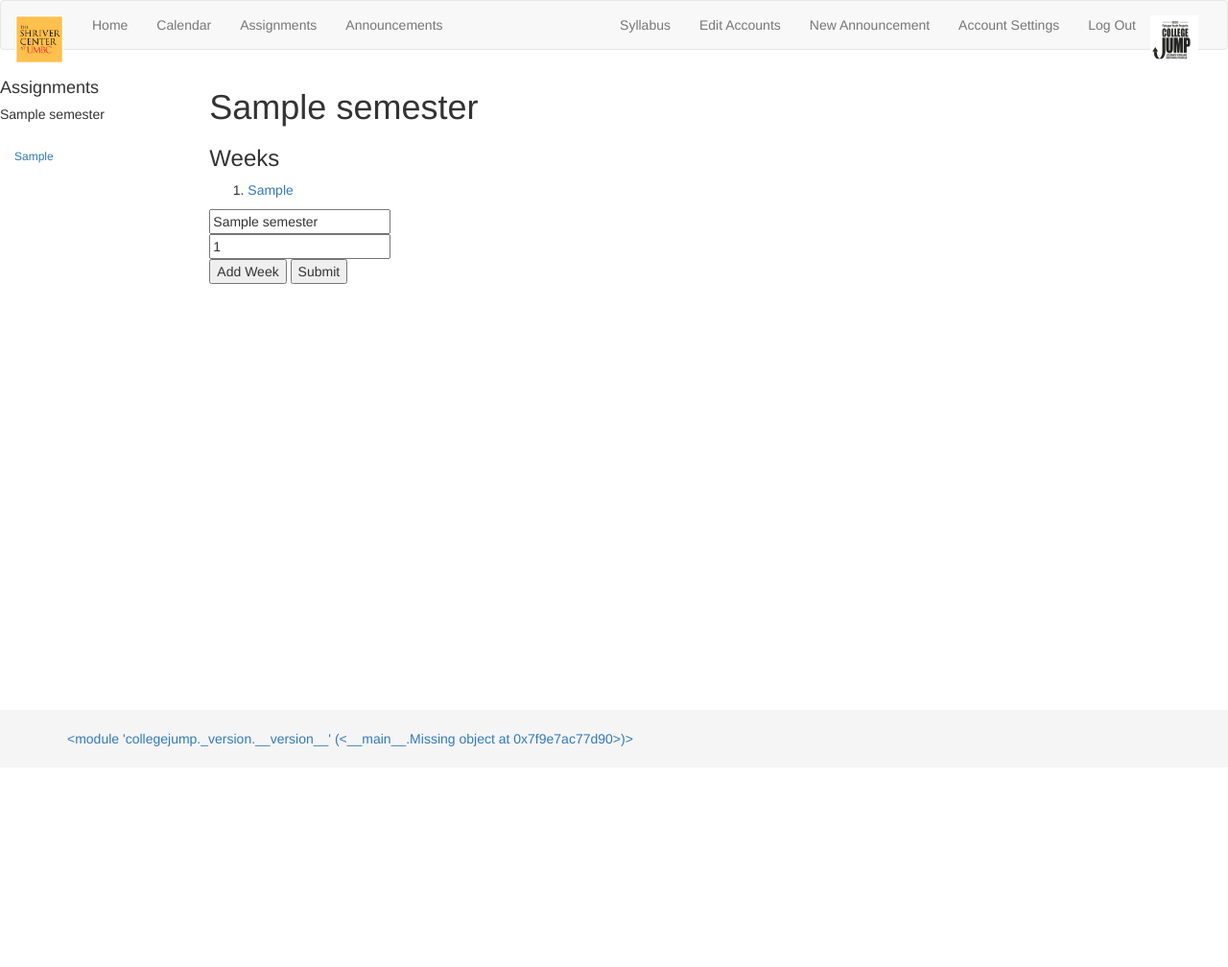
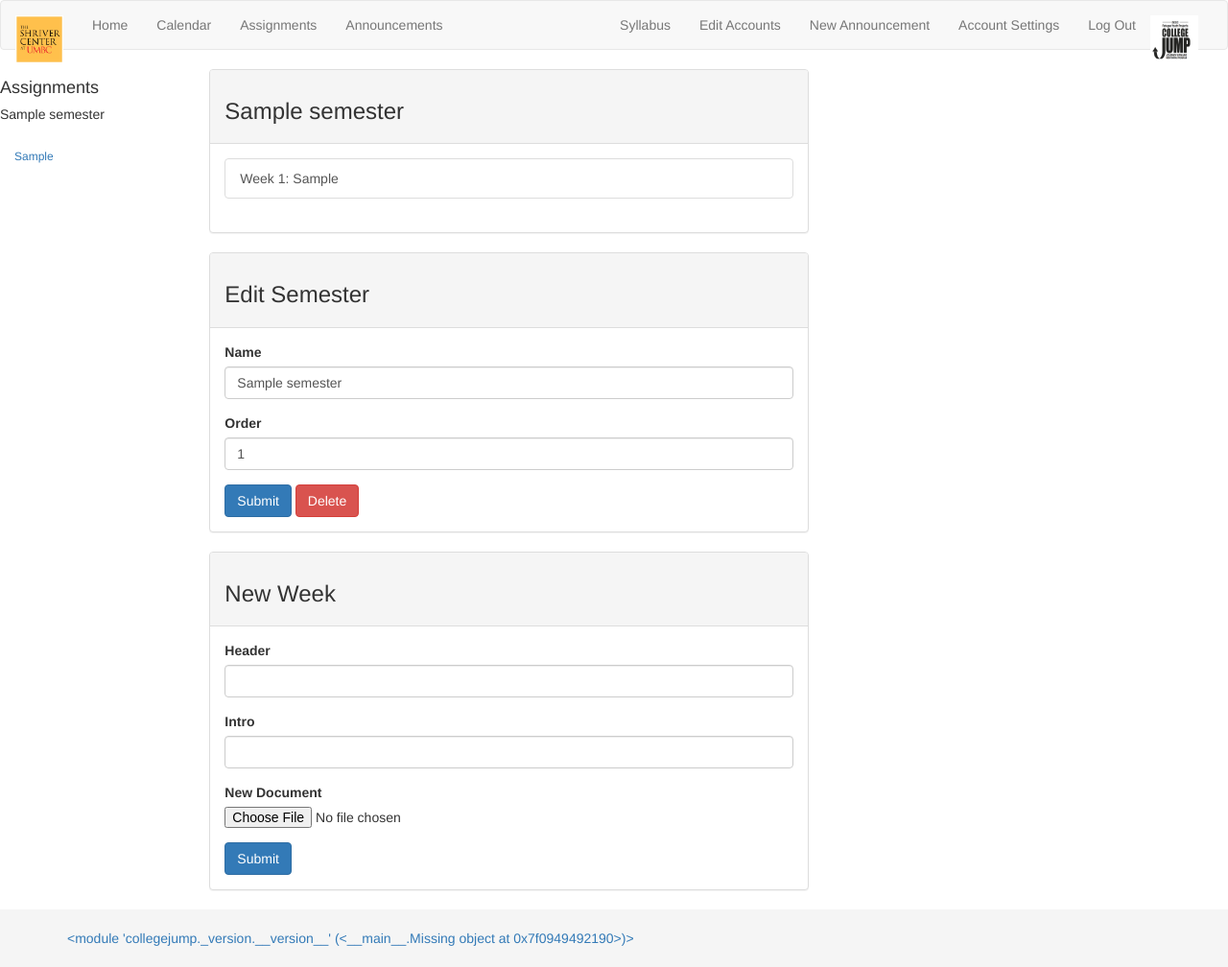
Before and after one commit to UMBC-CMSC447-Spring2017-Team5/college-JUMP, a Flask app: page /syllabus/semester/1 in a window 1280 px wide. Shown: the whole page at 96% size. Before the commit the page ends 778 px from the top, so only its background shows below. Run offline with Flask 2, Linux system fonts and the light colour scheme; a user stored in the database is signed in; tables that the repository leaves empty hold one stand-in row (values such as "Sample post"); parts of the project's set-up code (start-up, migrations or seed data) failed here and were passed over; some libraries are stand-ins or nearby versions.

Commit message:
Clean up semester editing interface
- Semester attributes are editable with a simple form
- Semester may be deleted with a button
- Weeks in the semester are displayed as a list with links to their edit
  pages
- New weeks may be appended to the semester using another form on the
  semester editing page
- Weeks may no longer be edited on the semester page

See #75

```diff
--- a/collegejump/forms.py
+++ b/collegejump/forms.py
@@ -36,12 +36,10 @@ class WeekForm(FlaskForm):
     """A form for filling out a single week in a semester."""
     header = fields.StringField(
         'Header',
-        [validators.required(), validators.length(max=models.Week.HEADER_MAX_LENGTH)],
-        default=u'New Week Header')
+        [validators.required(), validators.length(max=models.Week.HEADER_MAX_LENGTH)])
     intro = fields.StringField(
         'Intro',
-        [validators.required(), validators.length(max=models.Week.INTRO_MAX_LENGTH)],
-        default=u'New Week Intro')
+        [validators.required(), validators.length(max=models.Week.INTRO_MAX_LENGTH)])
 
     new_document = FileField()
 
@@ -54,10 +52,8 @@ class SemesterForm(FlaskForm):
         validators.length(max=models.Semester.NAME_MAX_LENGTH)])
     order = fields.IntegerField('Order', [validators.required()])
 
-    weeks = fields.FieldList(fields.FormField(WeekForm))
-
     submit = fields.SubmitField('Submit')
-    add_week = fields.SubmitField('Add Week')
+    delete = fields.SubmitField('Delete')
 
 class UserInfoForm(FlaskForm):
     name = fields.StringField('Name', [
--- a/collegejump/templates/semester.html
+++ b/collegejump/templates/semester.html
@@ -1,41 +1,51 @@
 {% extends "theme.html" %}
 
-{% block head %}
-{{ super() }}
-<title>Syllabus Overview</title>
-{% endblock %}
+{% block title %}{{ semester.name }}{% endblock %}
 
 {% block content %}
 
-<h1>{{ semester.name }}</h1>
+<div class="panel panel-default">
+  <div class="panel-heading">
+    <h3>{{ semester.name }}</h3>
+  </div>
+  <div class="panel-body">
+    {% if semester.weeks %}
+    <div class="list-group">
+      {% for week in semester.weeks %}
+      <a class="list-group-item"
+         href="{{ url_for("edit_week_page", semester_id=semester.id, week_num=week.week_num) }}">
+        Week {{ week.week_num }}: {{ week.header }}
+      </a>
+      {% endfor %}
+    </div>
+    {% else %}
+    <p class="text-muted">No weeks to show.</p>
+    {% endif %}
+  </div>
+</div>
 
-<h3>Weeks</h3>
-<ol>
-  {% for week in semester.weeks %}
-  <li>
-    <a href="{{ url_for('edit_week_page',
-                        semester_id=week.semester_id,
-                        week_num=week.week_num) }}">
-      {{ week.header }}
-    </a>
-  </li>
-  {% endfor %}
-</ol>
+<div class="panel panel-default">
+  <div class="panel-heading">
+    <h3>Edit Semester</h3>
+  </div>
+  <div class="panel-body">
+    {{ wtf.quick_form(semester_form, method="POST",
+                      action=url_for("edit_semester_page", semester_id=semester.id),
+                      form_type="horizontal",
+                      button_map={"submit": "primary", "delete": "danger"}) }}
+  </div>
+</div>
 
-<form method="POST" action="{{ url_for("edit_semester_page", semester_id = semester.id) }}">
-  {{ form.csrf_token }}
-  {{ form.name() }} <br/>
-  {{ form.order() }} <br/>
- <div id="hide" style="display:none">
-  {{ form.weeks() }} <br/>
- </div>
-  {{ form.add_week() }}
-
-  {{ form.submit() }}
-</form>
-
-{% if form.errors %}
-{{ form.errors }}
-{% endif %}
+<div class="panel panel-default">
+  <div class="panel-heading">
+    <h3>New Week</h3>
+  </div>
+  <div class="panel-body">
+    {{ wtf.quick_form(week_form, method="POST",
+                      action=url_for("edit_semester_page", semester_id=semester.id),
+                      form_type="horizontal",
+                      button_map={"submit": "primary"}) }}
+  </div>
+</div>
 
 {% endblock %}
--- a/collegejump/views.py
+++ b/collegejump/views.py
@@ -178,83 +178,60 @@ def syllabus_page():
     all_semesters = models.Semester.query.order_by('order')
     return flask.render_template("syllabus_root.html", all_semesters=all_semesters, form=form)
 
-@app.route('/syllabus/semester/new', methods=["GET", "POST"])
 @app.route('/syllabus/semester/<int:semester_id>', methods=["GET", "POST"])
 @admin_required
-def edit_semester_page(semester_id=None):
+def edit_semester_page(semester_id):
     """Edit the syllabus for a whole semester."""
-    form = forms.SemesterForm()
+    # pylint: disable=no-member
+    # Look the semester up by id, eagerly loading the weeks, so they can be
+    # displayed or changed without firing a bunch of extra queries.
+    semester = models.Semester.query\
+            .options(joinedload(models.Semester.weeks)) \
+            .get(semester_id)
 
-    # If we are loading an existing semester, look it up.
-    if semester_id:
-        # pylint: disable=no-member
-        # Look the semester up by id, eagerly loading the weeks, so they can be
-        # displayed or changed without firing a bunch of extra queries.
-        new_semester = False
-        semester = models.Semester.query\
-                .options(joinedload(models.Semester.weeks)) \
-                .get(semester_id)
+    semester_form = forms.SemesterForm(name=semester.name,
+                                       order=semester.order)
+    week_form = forms.WeekForm()
 
-    # Otherwise, create a new one to be filled with form data.
-    else:
-        new_semester = True
-        semester = models.Semester(None, None)
+    # If the delete button is pressed on the semester, delete it without
+    # validating the rest of the input.
+    if flask.request.method == 'POST' and semester_form.delete.data:
+        app.logger.info("Deleting %r", semester)
+        app.db.session.delete(semester)
+        app.db.session.commit()
+        flask.flash("Deleted semester '{}'".format(semester.name), 'success')
+        return flask.redirect(flask.url_for('syllabus_page'))
 
-    # If POSTing a valid form, apply the changes.
-   # if form.validate_on_submit() and form.submit.data is True:
-    if form.validate_on_submit() and (form.submit.data is True or
-                                      form.add_week.data is True):
-        form.weeks.append_entry()
-        semester.name = form.name.data
-        semester.order = form.order.data
-
-        # If the semester is new, add it to the session, because it is necessary
-        # to do so before creating weeks for it.
-        if new_semester is True:
-            app.logger.debug("Creating new semester %r", semester)
-            app.db.session.add(semester)
-
-        # Iterate through week information in the form, replacing existing weeks
-        # and adding new ones.
-
-        for i, week_form in enumerate(form.weeks):
-            # If there is already an existing week in the database, replace it.
-            if i < len(semester.weeks):
-                app.logger.debug("Replacing week %d in %r", i, semester)
-                semester.weeks[i].header = week_form.header.data
-                semester.weeks[i].intro = week_form.intro.data
-                semester.weeks[i].week_num = i + 1
-            # Otherwise, create one and add it to the semester.
-            else:
-                app.logger.debug("Creating week %d in %r", i, semester)
-                week = models.Week(semester.id, i + 1,
-                                   week_form.header.data, week_form.intro.data)
-                app.db.session.add(week)
-
+    # If POSTing a valid semester form, apply the changes.
+    if semester_form.validate_on_submit():
+        semester.name = semester_form.name.data
+        semester.order = semester_form.order.data
 
         # Commit at the end of processing the database.
         app.db.session.commit()
 
-        # If we're creating a new semester here, redirect to the permanent URL.
-        if new_semester is True:
-            return flask.redirect(flask.url_for('edit_semester_page', semester_id=semester.id))
+        # Redirect, so the page is loaded again by GET with changes made.
+        flask.flash("Updated semester '{}'".format(semester.name), 'success')
+        return flask.redirect(flask.url_for('edit_semester_page', semester_id=semester.id))
 
+    # If POSTing a valid new week, create it and attach it to this semester as
+    # the last week.
+    if week_form.validate_on_submit():
+        week = models.Week(semester_id, len(semester.weeks) + 1,
+                           week_form.header.data,
+                           week_form.intro.data)
+        app.logger.debug("Creating new week %r", week)
+        app.db.session.add(week)
+        app.db.session.commit()
+        app.logger.info("Creating %r", week)
+        flask.flash("Created week {} in semester '{}'".format(week.week_num, semester.name),
+                    'success')
+        return flask.redirect(flask.url_for('edit_semester_page', semester_id=semester.id))
 
-    # Whether or not we POSTed, render the template with changes applied.
-    # Pre-fill the form data, if it was cleared. Even if the form wasn't valid,
-    # submitted changes will still be rendered here.
-
-    form.name.data = form.name.data or semester.name
-    form.order.data = form.order.data or semester.order
-
-    # If we are populating the form for the first time, we fill it with Week
-    # forms matching the existing week information.
-    while len(form.weeks) < len(semester.weeks):
-        form.weeks.append_entry()
-        week_num = len(form.weeks)
-        form.weeks[week_num - 1].intro.data = semester.weeks[week_num - 1].intro
-        form.weeks[week_num - 1].header.data = semester.weeks[week_num - 1].header
-    return flask.render_template("semester.html", semester=semester, form=form)
+    return flask.render_template("semester.html",
+                                 semester=semester,
+                                 semester_form=semester_form,
+                                 week_form=week_form)
 
 @app.route('/syllabus/semester/<int:semester_id>/week/<int:week_num>', methods=["GET", "POST"])
 @admin_required
```
